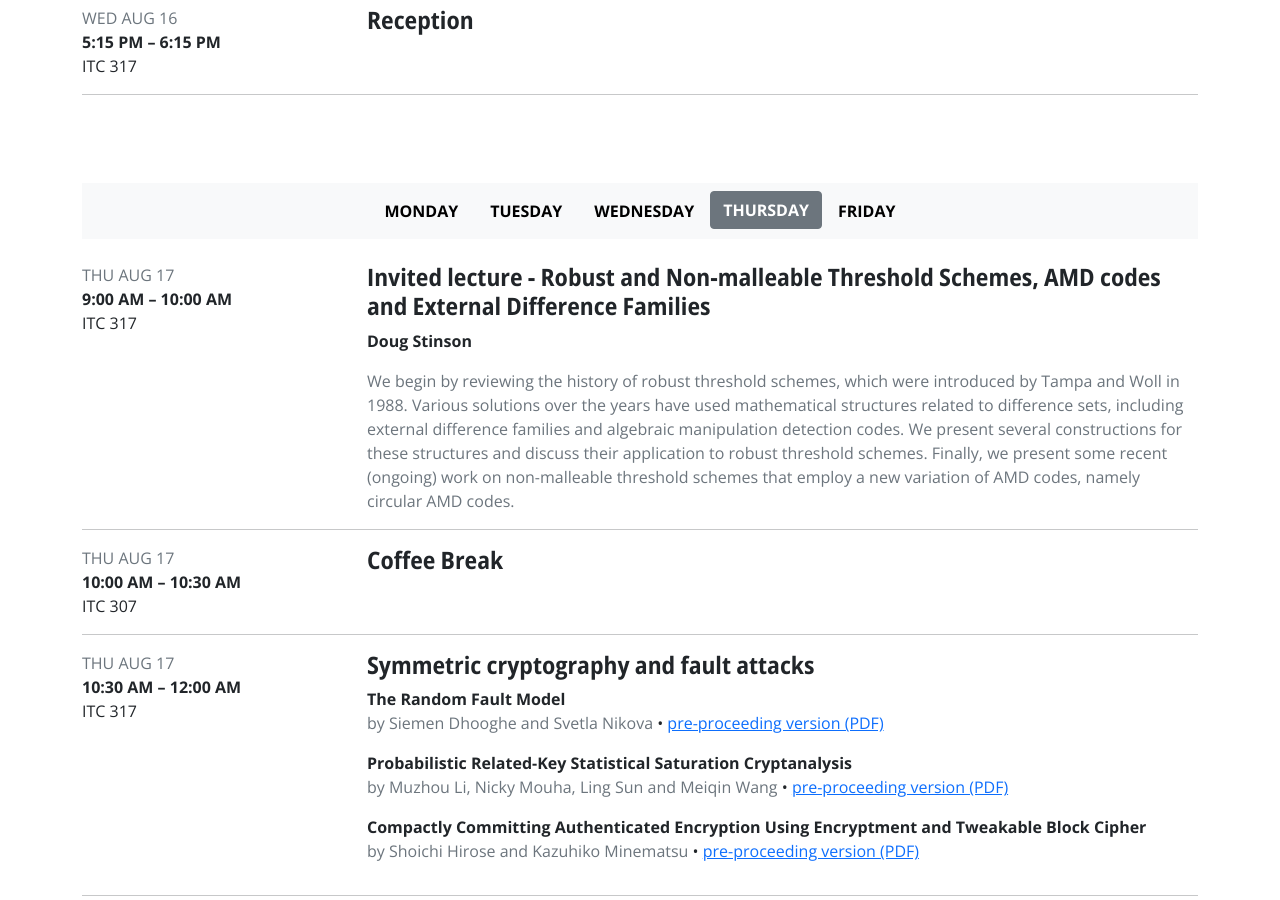
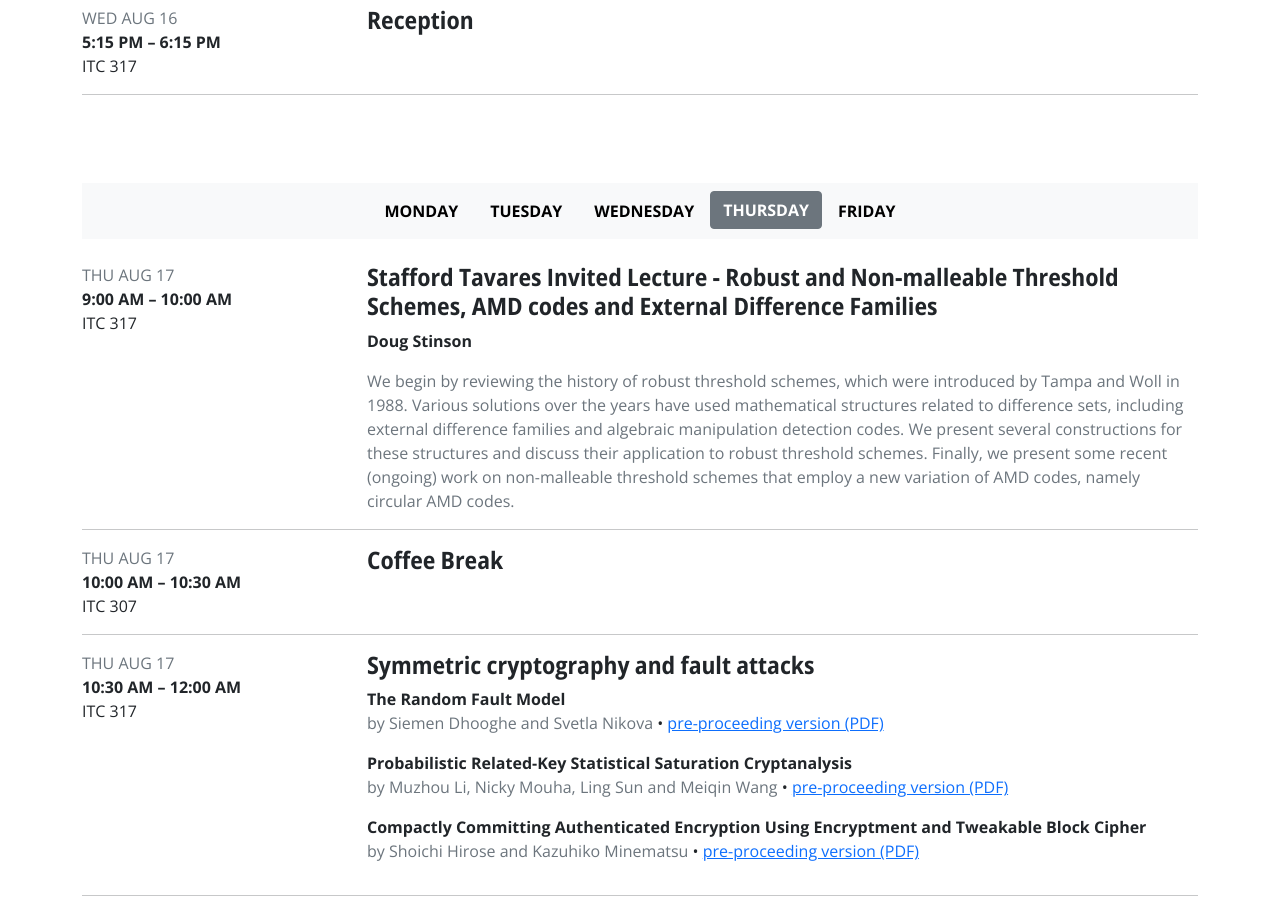
Before and after one commit to sac-workshop/sac-2023, a Jekyll site: the page built from schedule.html, in a window 1280 px wide and 900 px high, scrolled down 4234 px. Built offline with Jekyll 4.4.1, drawn with Linux system fonts in a browser that asks for light colours.

Commit message:
Update invite lecture

```diff
--- a/_data/schedule.yml
+++ b/_data/schedule.yml
@@ -155,7 +155,7 @@
 
 - date: 2023-08-17
   sessions:
-  - title: Invited lecture - Robust and Non-malleable Threshold Schemes, AMD codes and External Difference Families
+  - title: Stafford Tavares Invited Lecture - Robust and Non-malleable Threshold Schemes, AMD codes and External Difference Families
     time: 9:00 AM – 10:00 AM
     location: ITC 317
     speaker: Doug Stinson
```
